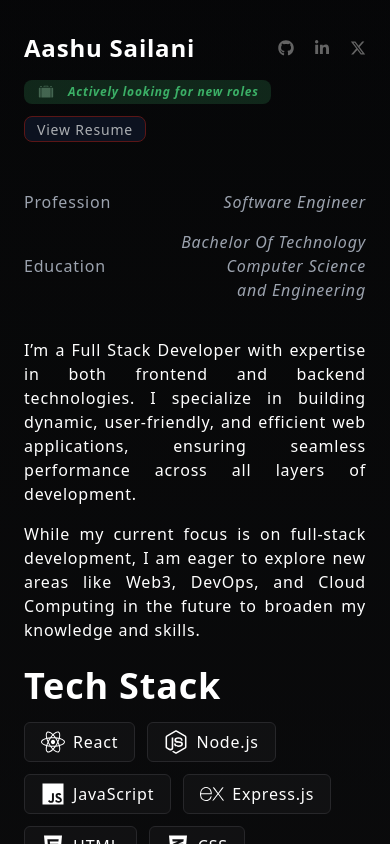
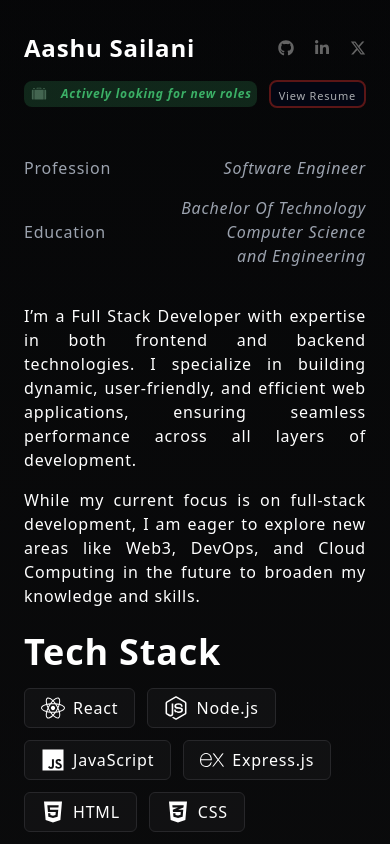
Before and after one commit to aashusailani-source/portfolio, a React (Vite) app: page / in a window 390 px wide. Shown: the top 844 px of the page. Built offline with nearby package versions, Linux system fonts and the light colour scheme.

Commit message:
improvements

```diff
--- a/src/components/Portfolio.jsx
+++ b/src/components/Portfolio.jsx
@@ -112,9 +112,9 @@ function Portfolio() {
 
           <div className='w-full flex gap-y-3 flex-wrap md:flex-row justify-between items-center mb-8'>
             <div className="flex items-center justify-center gap-3 md:gap-5 md:p-4
-            lg:p-4 sm:p-3 p-3 h-[0.5px] sm:h-2 md:h-8 lg:h-8 rounded-lg bg-green-400 bg-opacity-15">
+            lg:p-4 sm:p-3 py-[3px] px-[5px] sm:h-2 md:h-8 lg:h-8 rounded-lg bg-green-400 bg-opacity-15">
               <GiSuitcase className="text-xl md:text-2xl animate-blink text-green-200" />
-              <p className="text-xs md:text-sm lg:text-lg italic text-green-400 opacity-75 font-bold lg:font-normal">
+              <p className="text-xs md:text-sm lg:text-lg italic flex flex-wrap text-green-400 opacity-75 font-bold lg:font-normal">
                 Actively looking for new roles
               </p>
             </div>
@@ -126,8 +126,8 @@ function Portfolio() {
               </button>
             </div> */}
 
-            <div className='md:mt-0 bg-slate-900 border-red-900 hover:scale-105 border rounded-lg font-normal hover:border-blue-950 hover:bg-black opacity-70 text-slate-100 transition-all duration-300' onClick={() => window.open('/aashusailani_resume.pdf', '_blank')}>
-              <button className='text-sm px-3 h-[0.5px] sm:h-2 md:h-8 lg:h-8 rounded-lg hover:bg-opacity-0 w-full cursor-pointe md:text-base'>
+            <div className='md:mt-0 bg-slate-950 border-red-900 hover:scale-105 border-2 rounded-lg font-normal hover:border-blue-950 hover:bg-black opacity-70 text-slate-100 transition-all duration-300' onClick={() => window.open(`https://www.dropbox.com/scl/fi/7hee33eautbonvsfl0qzq/Aashu_Sailani_Resume.pdf?rlkey=97fyfbao3h5m8tyn9jbhlw38x&st=p2ckqezh&dl=0`, '_blank')}>
+              <button className='text-[11px] py-[3px] px-[8px] text-center h-[5px] sm:h-2 md:h-8 lg:h-8 hover:bg-opacity-0 w-full cursor-pointe md:text-base'>
                 View Resume
               </button>
             </div>
```
